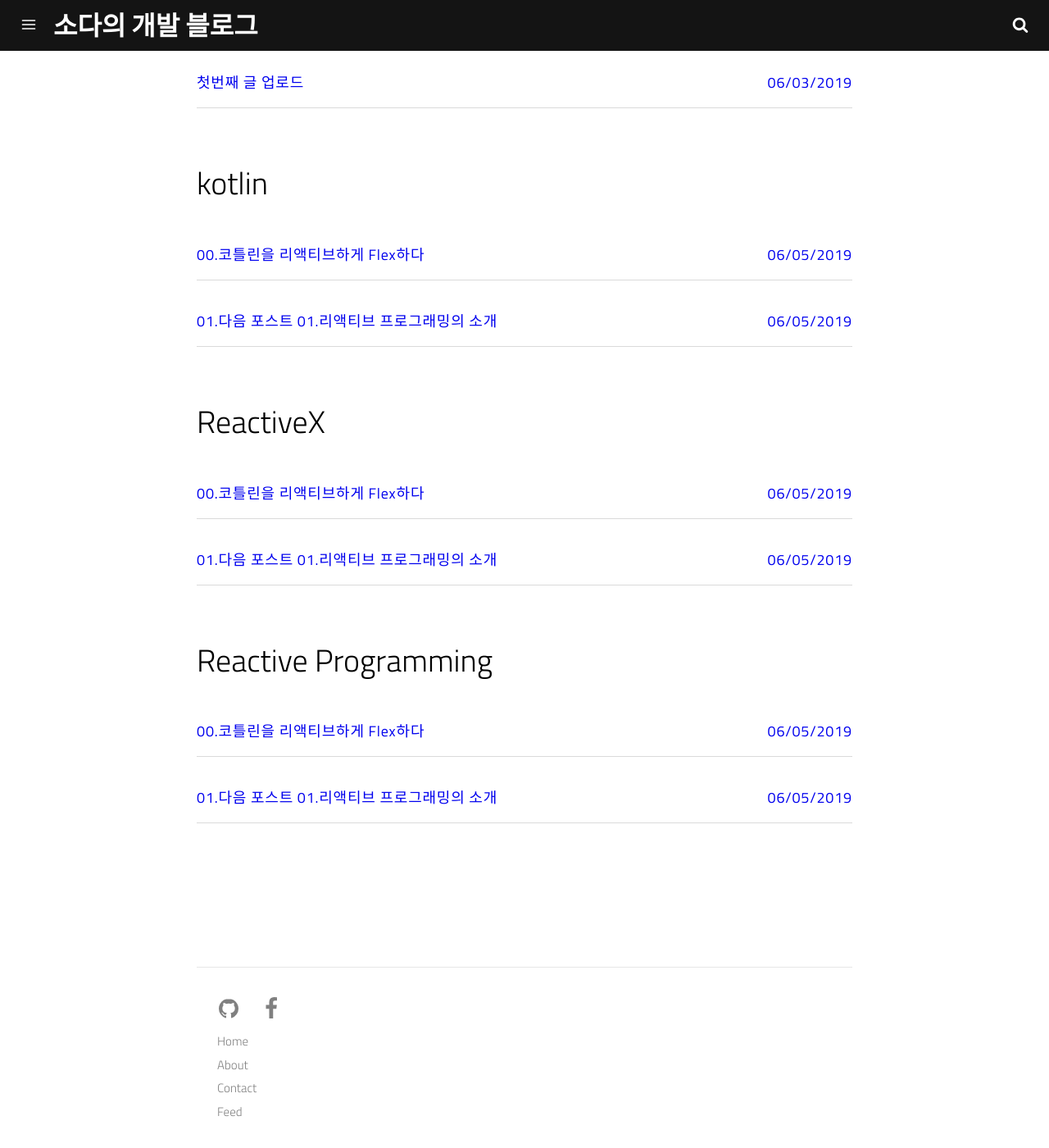
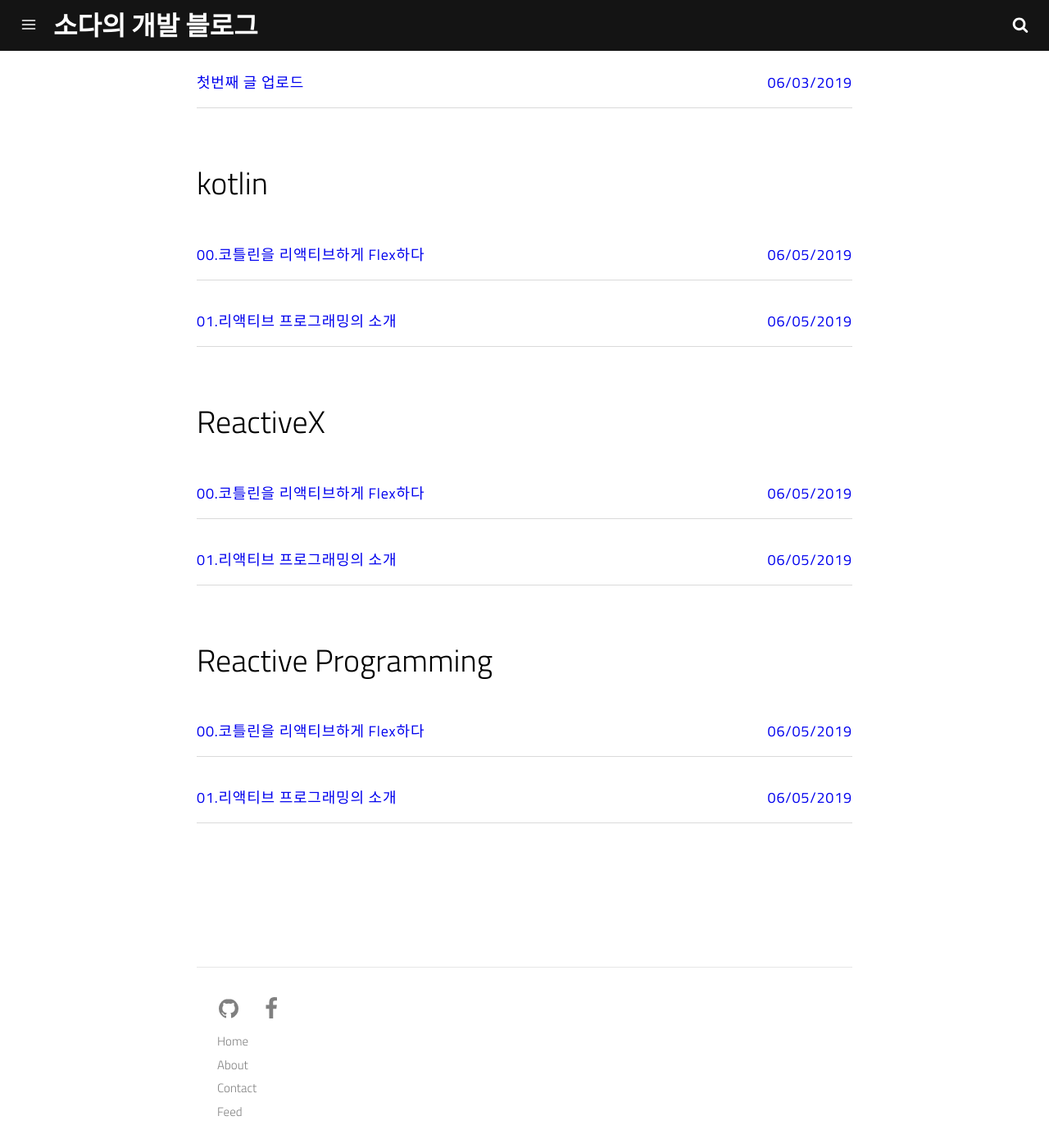
Before and after one commit to dlrlwjd1127/soda1127.github.io, a Jekyll site: the page built from tags.html, in a window 1280 px wide and 1400 px high, scrolled down 448 px. Shown: the whole window at 82% size. Built offline with Jekyll 4.4.1, drawn with Linux system fonts in a browser that asks for light colours.

Commit message:
new post with reactive kotlin

```diff
--- a/_posts/2019-06-03-introduce-reactive-programming.md
+++ b/_posts/2019-06-03-introduce-reactive-programming.md
@@ -1,8 +1,8 @@
 ---
 layout: post
-title: "01.다음 포스트 01.리액티브 프로그래밍의 소개"
+title: "01.리액티브 프로그래밍의 소개"
 description: 리액티브 프로그래밍이란 무엇일까요?
-image: 'https://i.imgur.com/Hx6Dqau.png'
+image: 'https://i.imgur.com/anSw4YT.png'
 category: 'blog'
 date: 2019-06-05 14:54:00
 tags:
```
